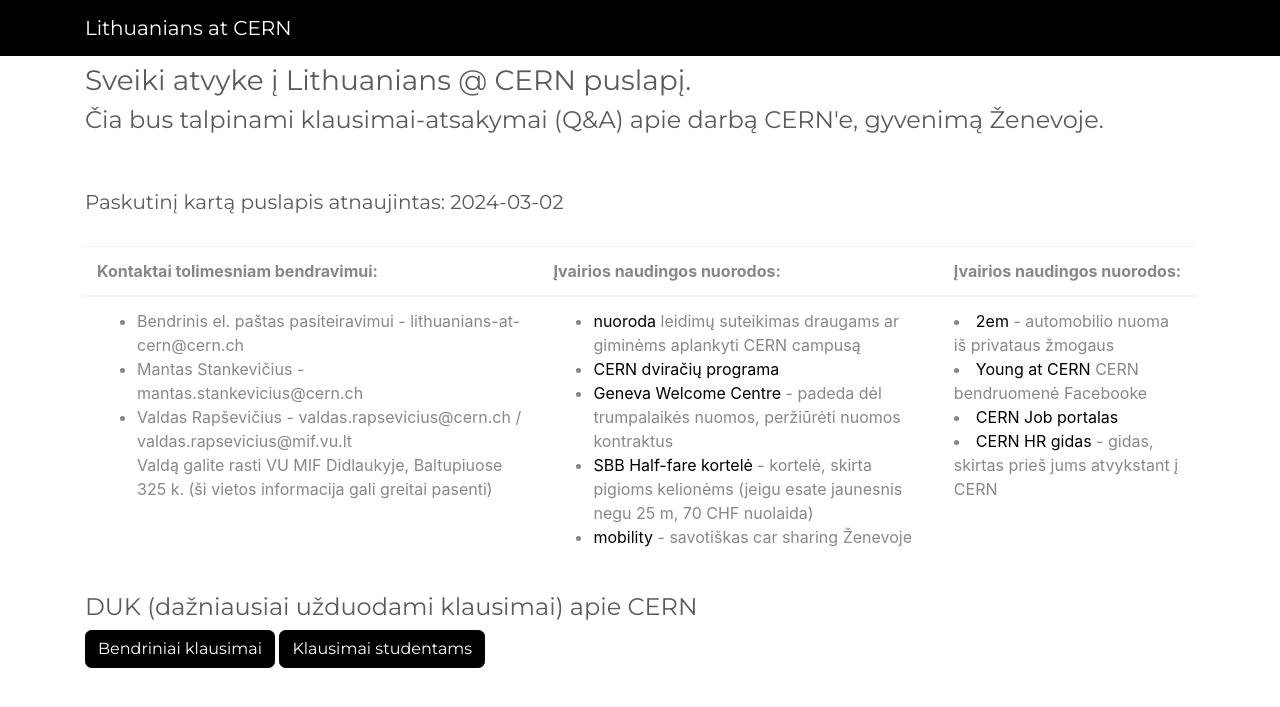
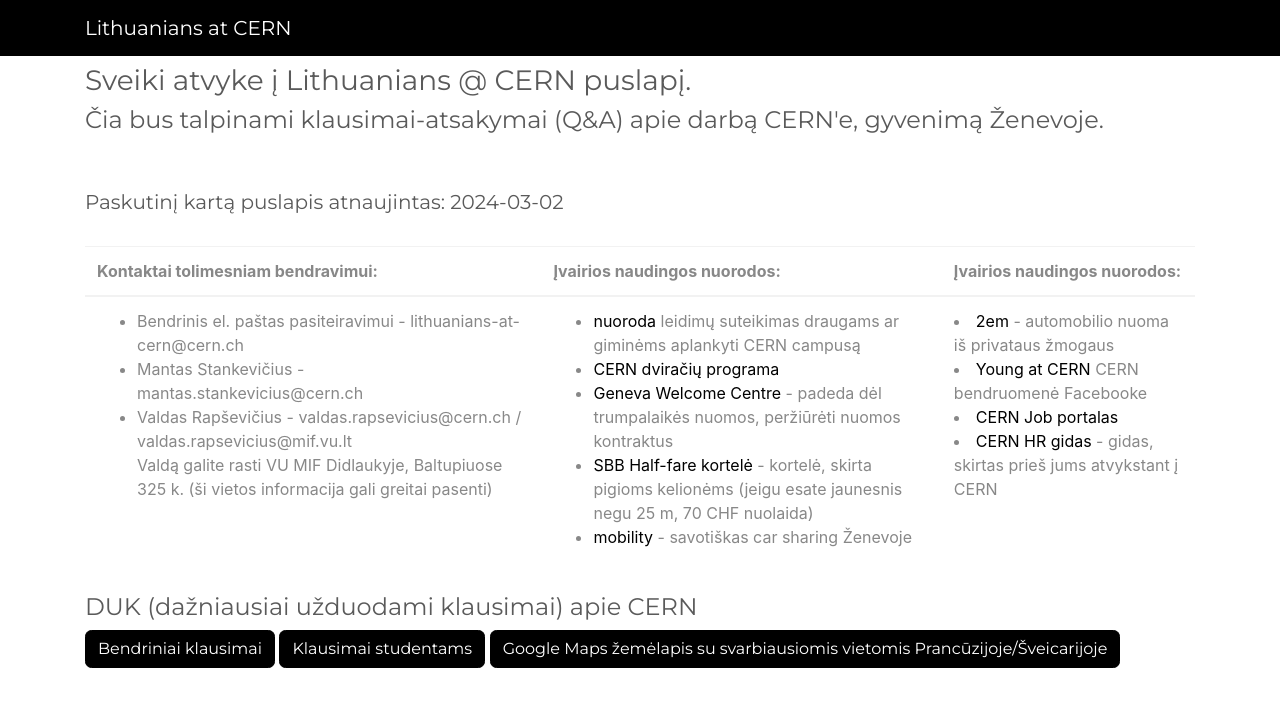
Before and after one commit to GintasS/testing-gintautas.github.io, a Jekyll site: the page built from index.html, in a window 1280 px wide. Shown: the top 707 px of the page. Built offline with Jekyll 4.4.1, drawn with Linux system fonts in a browser that asks for light colours.

Commit message:
Added a custom Google Maps.

```diff
--- a/index.html
+++ b/index.html
@@ -54,6 +54,9 @@
   <button class="btn btn-primary" type="button" data-toggle="collapse" data-target="#collapseStudentQuestions" aria-expanded="false" aria-controls="collapseStudentQuestions">
     Klausimai studentams
   </button>
+  <a class="btn btn-primary" href="https://www.google.com/maps/d/u/0/edit?mid=12RhePA8lWI_asHH4TW0a2_BA7N4OmAM&usp=sharing" target="_blank">
+    Google Maps žemėlapis su svarbiausiomis vietomis Prancūzijoje/Šveicarijoje
+  </a>
 </p>
 
   <div class="collapse" id="collapseGeneralQuestions">
```
